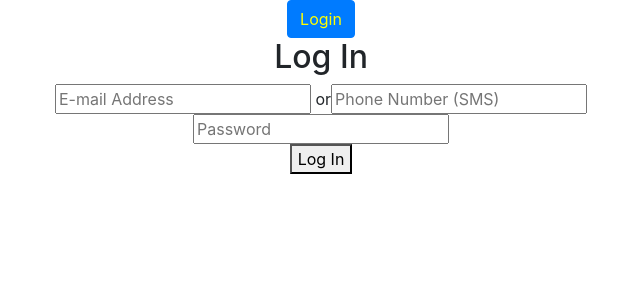
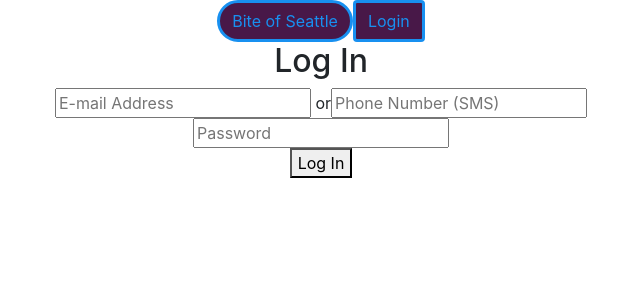
Before and after one commit to j-sea/skatter, a React (Create React App) app: page / in a window 1280 px wide. Shown: the top 300 px of the page, without its empty margins (319-959 px from the left). Built offline with nearby package versions, Linux system fonts and the light colour scheme.

Commit message:
created React button, rounded and square

```diff
--- a/src/App.js
+++ b/src/App.js
@@ -4,7 +4,7 @@ import Axios from 'axios';
 import LandingPage from './components/LandingPage';
 import LoginForm from './components/LoginForm';
 import './App.css';
-import generalButton from './components/GeneralButton';
+import generalButton from './components/SquareButton';
 
 class App extends React.Component {
 
--- a/src/components/GeneralButton/index.js
+++ /dev/null
@@ -1,10 +0,0 @@
-import React from 'react';
-import './style.css';
-
-function generalButton() {
-    return (
-    <button type="button" className="btn btn-primary skatter-btn">Login</button>
-    )
-}
-
-export default generalButton;
--- a/src/components/GeneralButton/style.css
+++ /dev/null
@@ -1,3 +0,0 @@
-.skatter-btn {
-    color: yellow;
-}
--- a/src/components/LoginForm/index.js
+++ b/src/components/LoginForm/index.js
@@ -1,5 +1,6 @@
 import React from 'react';
-import GeneralButton from '../GeneralButton';
+import SquareButton from '../SquareButton';
+import RoundedButton from '../RoundedButton';
 import './style.css';
 
 class LoginForm extends React.Component {
@@ -25,7 +26,9 @@ class LoginForm extends React.Component {
 	render () {
 		return (
 			<>
-			<GeneralButton/>
+			<RoundedButton/>
+			<SquareButton/>
+
 			<form onSubmit={this.handleSubmit}>
 				<h2>Log In</h2>
 				<input name="email" type="email" placeholder="E-mail Address" onChange={this.handleFormChange} /> or
--- /dev/null
+++ b/src/components/RoundedButton/index.js
@@ -0,0 +1,10 @@
+import React from 'react';
+import './style.css';
+
+function roundedButton() {
+    return (
+    <button type="button" className="btn btn-primary skatter-btn-rnd">Bite of Seattle</button>
+    )
+}
+
+export default roundedButton;
--- /dev/null
+++ b/src/components/RoundedButton/style.css
@@ -0,0 +1,6 @@
+.skatter-btn-rnd {
+    color: #1890F0;
+    border: solid #1890F0;
+    background-color: #481848;
+    border-radius: 30rem;
+}
--- /dev/null
+++ b/src/components/SquareButton/index.js
@@ -0,0 +1,10 @@
+import React from 'react';
+import './style.css';
+
+function squareButton() {
+    return (
+    <button type="button" className="btn btn-primary skatter-btn-sq">Login</button>
+    )
+}
+
+export default squareButton;
--- /dev/null
+++ b/src/components/SquareButton/style.css
@@ -0,0 +1,5 @@
+.skatter-btn-sq {
+    color: #1890F0;
+    border: solid #1890F0;
+    background-color: #481848;
+}
```
Also changed, not shown: src/components/Footer/index.js (added).
